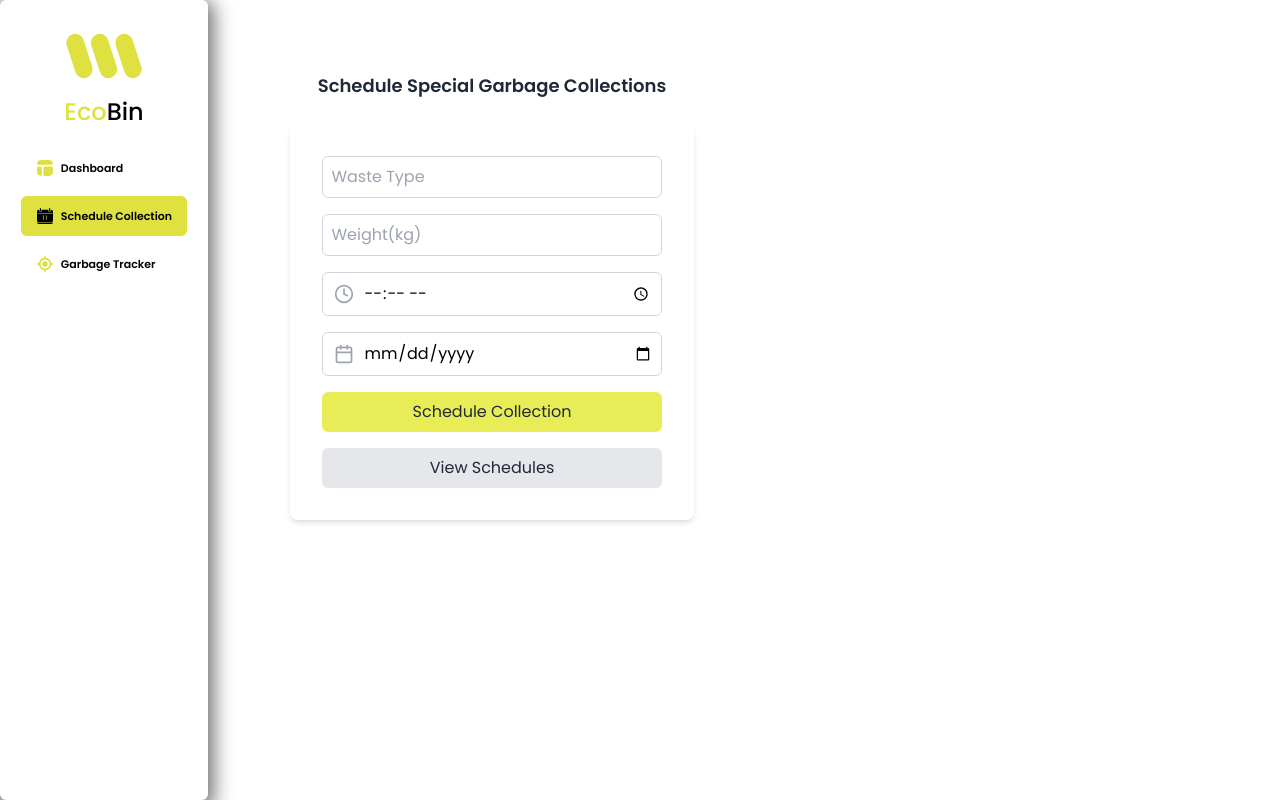
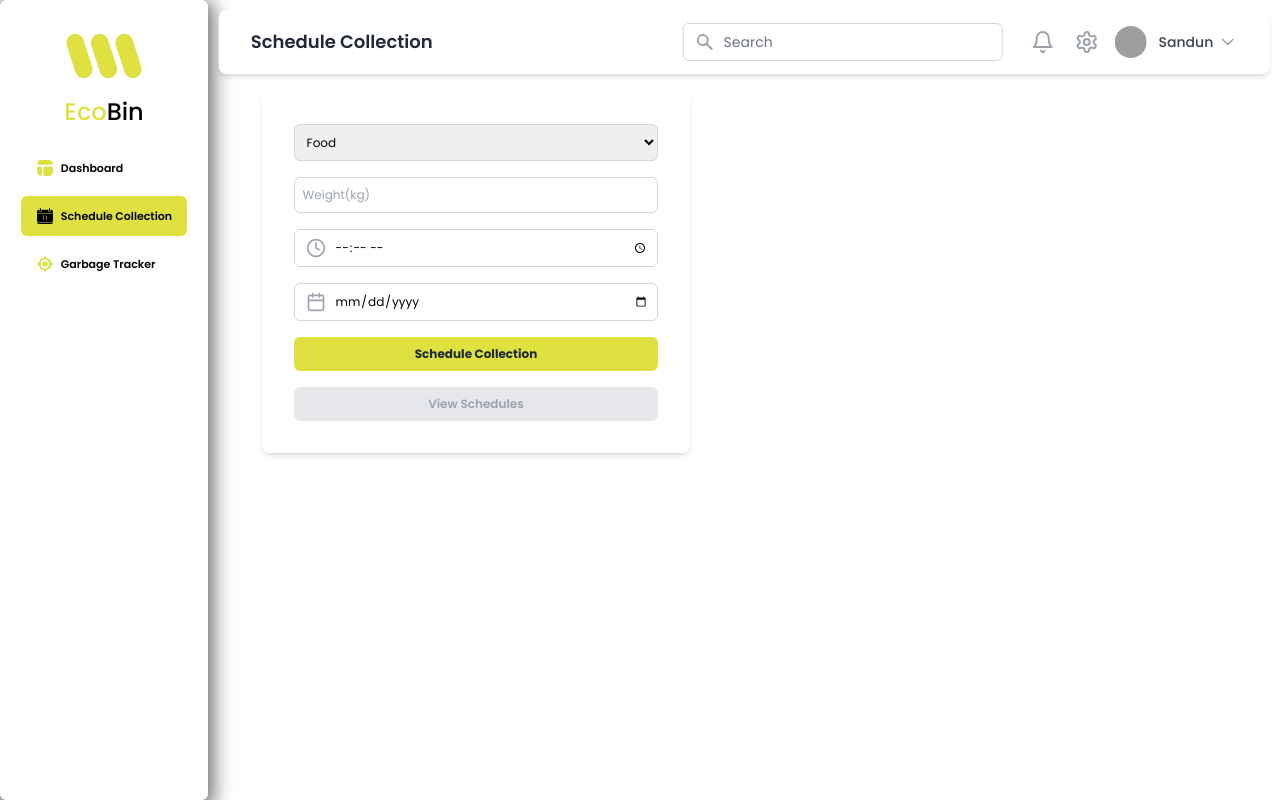
Before and after one commit to IT21211232/Y3S2-CSSE-Project, a React (Vite) app: page /userschedule in a window 1280 px wide. Built offline with nearby package versions, Linux system fonts and the light colour scheme; grey boxes are pictures that could not be loaded.

Commit message:
Top navbar implemented

```diff
--- a/src/components/common/navbarsingle/NavBarSingle.jsx
+++ b/src/components/common/navbarsingle/NavBarSingle.jsx
@@ -12,7 +12,7 @@ export default function NavBarSingle({data, position, fromParent}) {
       navigate(`${route}`);
     }}
     className='w-full h-12 flex items-center justify-center'>
-      <div className={`[transition:500ms] w-[80%] h-10 ${currentPage === name ? 'bg-primary_yellow ' : ''}  flex items-center rounded-md`}>
+      <div className={`[transition:500ms] w-[80%] h-10 ${currentPage === name ? 'bg-primary_yellow' : ''}  flex items-center rounded-md`}>
         <img className={`ml-4 mr-2 size-4 [transition:500ms] ${currentPage === name ? '' : 'yellow-filter'}`} src={image} alt="" />
         <h3 className='text-[11px] font-semibold'>{name}</h3>
       </div>
--- /dev/null
+++ b/src/components/common/topnav/TopNav.jsx
@@ -0,0 +1,63 @@
+import { useState } from 'react'
+import { Bell, Settings, ChevronDown, User } from 'lucide-react'
+
+export default function TopNav() {
+  const [isDropdownOpen, setIsDropdownOpen] = useState(false)
+
+  return (
+    <nav className="bg-white shadow-md w-[98%] rounded-lg top-[10px] left-2/4 absolute -translate-x-1/2">
+      <div className="mx-auto px-4 sm:px-6 lg:px-8">
+        <div className="flex justify-between h-16">
+          <div className="flex items-center">
+            <span className="text-lg font-semibold text-gray-800">Schedule Collection</span>
+          </div>
+
+          <div className="flex items-center">
+            <div className="max-w-lg w-full lg:max-w-xs">
+              <label htmlFor="search" className="sr-only">Search</label>
+              <div className="relative">
+                <div className="absolute inset-y-0 left-0 pl-3 flex items-center pointer-events-none">
+                  <svg className="h-5 w-5 text-gray-400" fill="currentColor" viewBox="0 0 20 20">
+                    <path fillRule="evenodd" d="M8 4a4 4 0 100 8 4 4 0 000-8zM2 8a6 6 0 1110.89 3.476l4.817 4.817a1 1 0 01-1.414 1.414l-4.816-4.816A6 6 0 012 8z" clipRule="evenodd" />
+                  </svg>
+                </div>
+                <input id="search" className="block w-full pl-10 pr-3 py-2 border border-gray-300 rounded-md leading-5 bg-white placeholder-gray-500 focus:outline-none focus:placeholder-gray-400 focus:border-blue-300 focus:ring focus:ring-blue-200 focus:ring-opacity-50 sm:text-sm" placeholder="Search" type="search" />
+              </div>
+            </div>
+
+            <button className="ml-6 p-1 rounded-full text-gray-400 hover:text-gray-500 focus:outline-none focus:ring-2 focus:ring-offset-2 focus:ring-indigo-500">
+              <span className="sr-only">View notifications</span>
+              <Bell className="h-6 w-6" />
+            </button>
+
+            <button className="ml-3 p-1 rounded-full text-gray-400 hover:text-gray-500 focus:outline-none focus:ring-2 focus:ring-offset-2 focus:ring-indigo-500">
+              <span className="sr-only">View settings</span>
+              <Settings className="h-6 w-6" />
+            </button>
+
+            <div className="ml-3 relative">
+              <div>
+                <button
+                  className="flex items-center max-w-xs bg-white rounded-full focus:outline-none focus:ring-2 focus:ring-offset-2 focus:ring-indigo-500"
+                  onClick={() => setIsDropdownOpen(!isDropdownOpen)}
+                >
+                  <img className="h-8 w-8 rounded-full" src="https://images.unsplash.com/photo-1472099645785-5658abf4ff4e?ixlib=rb-1.2.1&ixid=eyJhcHBfaWQiOjEyMDd9&auto=format&fit=facearea&facepad=2&w=256&h=256&q=80" alt="" />
+                  <span className="ml-3 text-sm font-medium text-gray-700">Sandun</span>
+                  <ChevronDown className="ml-1 h-5 w-5 text-gray-400" />
+                </button>
+              </div>
+              {isDropdownOpen && (
+                <div className="origin-top-right absolute right-0 mt-2 w-48 rounded-md shadow-lg py-1 bg-white ring-1 ring-black ring-opacity-5">
+                  <a href="#" className="block px-4 py-2 text-sm text-gray-700 hover:bg-gray-100">
+                    <User className="inline-block mr-2 h-5 w-5" />
+                    View Profile
+                  </a>
+                </div>
+              )}
+            </div>
+          </div>
+        </div>
+      </div>
+    </nav>
+  )
+}
--- a/src/pages/IT21211232/dashboard/dashboard.jsx
+++ b/src/pages/IT21211232/dashboard/dashboard.jsx
@@ -54,7 +54,7 @@ export default function dashboard() {
           </h2>
           <form className="space-y-4 p-8 rounded-lg shadow-md w-[80%]">
             <div>
-              <input
+              <select
                 type="text"
                 placeholder="Waste Type"
                 className={getFieldStyle("wasteType")}
@@ -62,7 +62,12 @@ export default function dashboard() {
                 onChange={(e) => setWasteType(e.target.value)}
                 onFocus={() => handleFieldFocus("wasteType")}
                 onBlur={handleFieldBlur}
-              />
+              >
+                <option value="food">Food</option>
+                <option value="polythene">Polythene/Plastic</option>
+                <option value="electronics">Electronics</option>
+                <option value="paper">Paper</option>
+              </select>
             </div>
             <div>
               <input
--- a/src/pages/IT21211232/schedule/schedulecollection.jsx
+++ b/src/pages/IT21211232/schedule/schedulecollection.jsx
@@ -1,6 +1,7 @@
 import { useState, useContext, useEffect } from "react"
 import { Calendar, Clock } from "lucide-react"
 import { GlobalDataContext } from '../../../context/globalData'
+import TopNav from "../../../components/common/topnav/TopNav"
 
 export default function dashboard() {
   const {currentPage, setCurrentPageData} = useContext(GlobalDataContext)
@@ -19,7 +20,7 @@ export default function dashboard() {
   }
 
   const getFieldStyle = (field) => {
-    return `w-full p-2 border rounded-md ${
+    return `w-full p-2 text-[12px] border rounded-md ${
       selectedField === field ? "bg-gray-100 outline-[none] border-[none]" : "border-gray-300"
     }`
   }
@@ -29,7 +30,8 @@ export default function dashboard() {
 }, [])
 
   return (
-      <div className="p-8 flex-1 h-full">
+    <div className="relative flex-1 h-full overflow-y-auto overflow-x-hidden">
+        <TopNav/>
     {/*Selection container*/}
         <div className="flex flex-col items-center w-[50%] mt-10">
         <h2 className="text-lg font-semibold mb-6 text-center text-gray-800">
@@ -37,7 +39,7 @@ export default function dashboard() {
         </h2>
         <form className="space-y-4 p-8 rounded-lg shadow-md w-[80%]">
             <div>
-              <input
+            <select
                 type="text"
                 placeholder="Waste Type"
                 className={getFieldStyle("wasteType")}
@@ -45,7 +47,12 @@ export default function dashboard() {
                 onChange={(e) => setWasteType(e.target.value)}
                 onFocus={() => handleFieldFocus("wasteType")}
                 onBlur={handleFieldBlur}
-              />
+            >
+                <option value="food">Food</option>
+                <option value="polythene">Polythene/Plastic</option>
+                <option value="electronics">Electronics</option>
+                <option value="paper">Paper</option>
+            </select>
             </div>
             <div>
             <input
@@ -82,15 +89,16 @@ export default function dashboard() {
             />
             <Calendar className="absolute left-3 top-1/2 transform -translate-y-1/2 text-gray-400" size={20} />
             </div>
+
             <button
             type="submit"
-              className="w-full bg-[#e8ed57] text-gray-800 py-2 px-4 rounded-md hover:bg-[#d3d84f] transition-colors duration-300"
+            className="w-full bg-primary_yellow text-[12px] font-bold text-gray-800 py-2 px-4 rounded-md hover:bg-[#d3d84f] transition-colors duration-300"
             >
             Schedule Collection
             </button>
             <button
             type="button"
-              className="w-full bg-gray-200 text-gray-800 py-2 px-4 rounded-md hover:bg-gray-300 transition-colors duration-300"
+            className="w-full bg-gray-200 text-[12px] font-semibold text-gray-400 py-2 px-4 rounded-md hover:bg-gray-300 transition-colors duration-300"
             >
             View Schedules
             </button>
```
Lines whose indentation alone changed are shown as unchanged.
